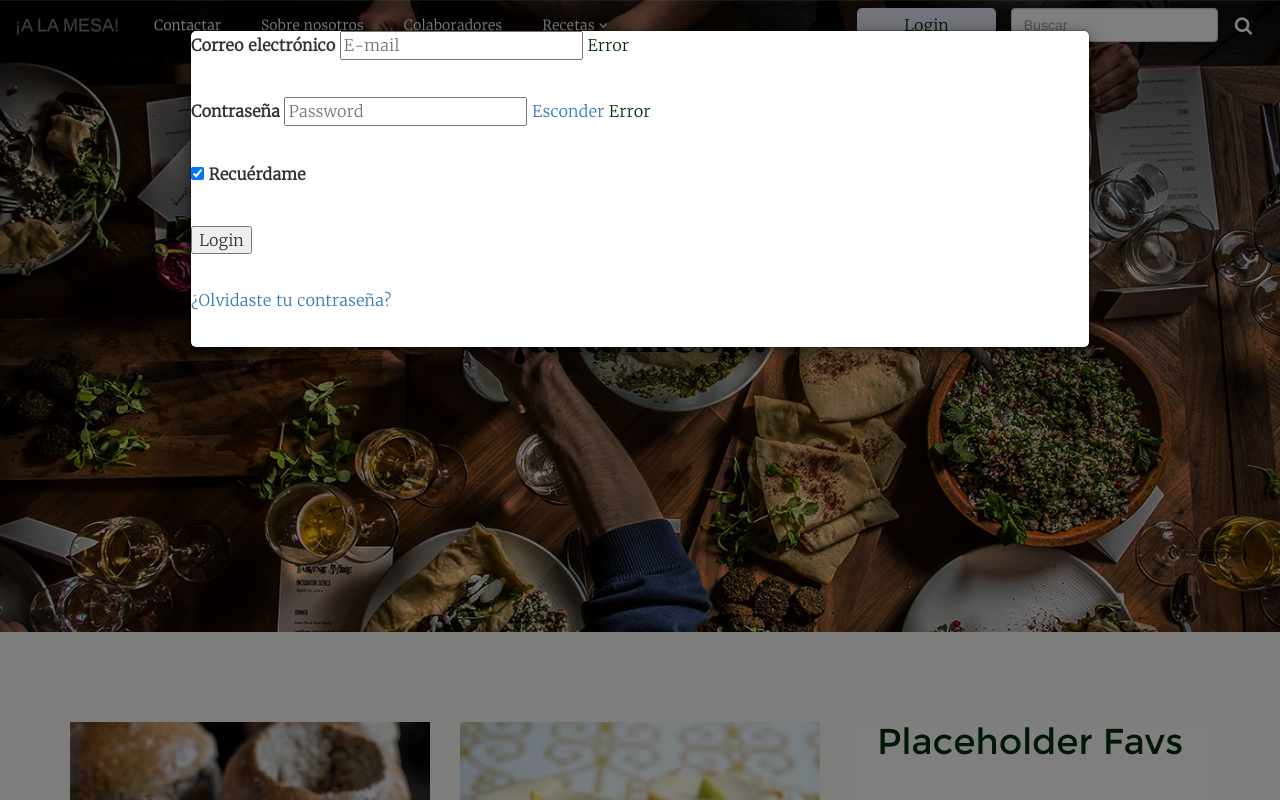
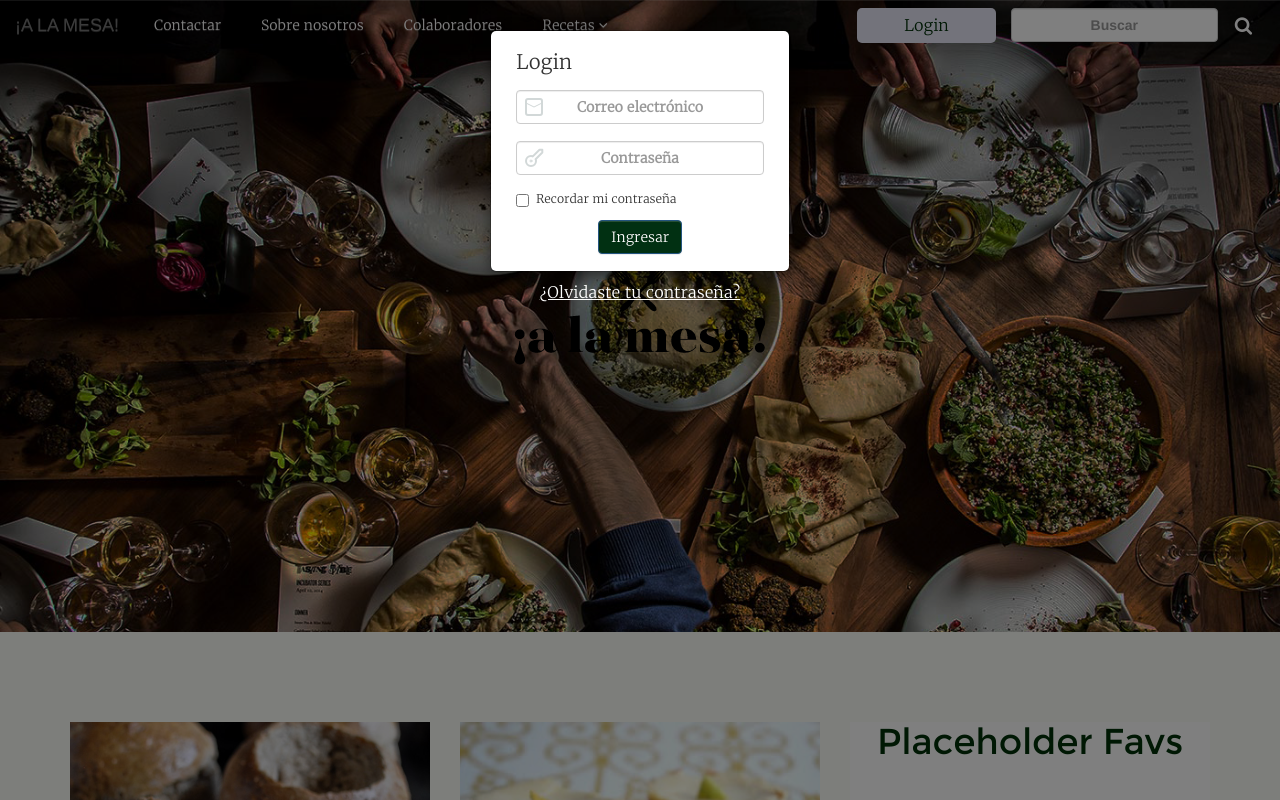
Before and after one commit to monicafp/recipe-website, a website: page public/index.html in a window 1280 px wide. Both pictures are taken after a click on the button "Login". Shown: the top 800 px of the page. Drawn offline with Linux system fonts and the light colour scheme; files whose address does not match are found by name.

Commit message:
Added login modal
* Added html and css for login modal, as well as icons used in the
modal.

```diff
--- a/public/assets/css/layout.css
+++ b/public/assets/css/layout.css
@@ -147,3 +147,67 @@ font-size: medium;
 #myModal {
   font-family: merriweather;
 }
+
+fieldset {
+  margin: 17px 10px;
+}
+
+#login-button-modal {
+  margin-bottom: 17px;
+}
+
+
+.btn-primary {
+    color: #fff;
+    background-color: #013012;
+    border-color: none;
+    background-image: none;
+  }
+
+
+.cd-form-bottom-message {
+  position: absolute;
+  width: 100%;
+  left: 0;
+  bottom: -68px;
+  text-align: center;
+  font-size: 16px;
+}
+
+.cd-form-bottom-message a {
+  color: #FFF;
+  text-decoration: underline;
+}
+
+.flex-container {
+  display: flex;
+    width: 100%;
+}
+
+#form-title {
+  font-size: 20px;
+  margin-left: 10px;
+  font-family: merriweather;
+}
+
+::-webkit-input-placeholder {
+ font-size: 14px;
+ color: #d0cdfa;
+ text-align: center;
+ font-weight: bold;
+}
+
+.form-icon {
+  position: absolute;
+    margin-top: 7px;
+    margin-left: 8px;
+  }
+
+div.checkbox {
+  margin-left: 10px;
+font-size: 12px;
+}
+
+.modal-content {
+  padding: 0 15px;
+}
--- a/public/index.html
+++ b/public/index.html
@@ -19,6 +19,49 @@
 </head>
 
 <body>
+
+  <div id="myModal" class="modal fade bs-example-modal-sm" tabindex="-1" role="dialog" aria-labelledby="myLargeModalLabel">
+    <div class="modal-dialog modal-sm">
+      <div class="modal-content">
+        <div id="modal-login">
+          <!-- log in form -->
+          <form>
+            <h2 id="form-title">Login</h2>
+            <fieldset class="form-group">
+              <!--
+              <label for="formGroupExampleInput">Example label</label>
+            -->
+            <img class="form-icon" alt=""src="assets/img/cd-icon-email.svg" alt="" />
+              <input type="text" class="form-control form-input" id="formGroupExampleInput" placeholder="Correo electrónico">
+            </fieldset>
+            <fieldset class="form-group">
+              <!--<label for="formGroupExampleInput2">Another label</label>
+              -->
+              <img class="form-icon" src="assets/img/cd-icon-password.svg" alt="" />
+              <input type="text" class="form-control form-input" id="formGroupExampleInput2" placeholder="Contraseña">
+            </fieldset>
+            <div class="checkbox">
+  <label>
+    <input type="checkbox" value="">
+    Recordar mi contraseña
+  </label>
+</div>
+            <div class="flex-container">
+              <div class="flex-item">
+            <button id="login-button-modal" type="submit" class="btn btn-primary">Ingresar</button>
+          </div>
+          </div>
+          </form>
+
+          <p class="cd-form-bottom-message"><a href="#0">¿Olvidaste tu contraseña?</a></p>
+          <!-- <a href="#0" class="cd-close-form">Close</a> -->
+        </div>
+        <!-- end login form -->
+      </div>
+    </div>
+  </div>
+
+
   <header>
     <nav id="navigation" class="navbar navbar-default navbar-fixed-top">
       <div class="container-fluid">
@@ -40,7 +83,7 @@
             <li><a href="#" id="about">Sobre nosotros</a></li>
             <li><a href="#">Colaboradores</a></li>
             <li class="dropdown">
-              <a  id="dropdown-li" href="#" class="dropdown-toggle" data-toggle="dropdown" role="button" aria-haspopup="true" aria-expanded="false">Recetas <i class="fa fa-angle-down" aria-hidden="true"></i></a>
+              <a id="dropdown-li" href="#" class="dropdown-toggle" data-toggle="dropdown" role="button" aria-haspopup="true" aria-expanded="false">Recetas <i class="fa fa-angle-down" aria-hidden="true"></i></a>
               <ul class="dropdown-menu">
                 <li><a href="#">Desayuno</a></li>
                 <li><a href="#">Almuerzo y Cena</a></li>
@@ -50,16 +93,16 @@
             </li>
           </ul>
 
-         <form class="navbar-form navbar-right" role="search">
+          <form class="navbar-form navbar-right" role="search">
             <div class="form-group">
               <input type="text" class="form-control" placeholder="Buscar">
             </div>
             <button type="submit" class="btn"><i class="fa fa-search fa-lg" aria-hidden="true"></i></button>
           </form>
 
-        <li id="login" class="nav navbar-nav navbar-right">
-          <button id="login-button" type="button" data-toggle="modal" data-target="#myModal">Login</button>
-        </li>
+          <li id="login" class="nav navbar-nav navbar-right">
+            <button id="login-button" type="button" data-toggle="modal" data-target="#myModal">Login</button>
+          </li>
 
         </div>
         <!-- /.navbar-collapse -->
@@ -70,40 +113,7 @@
 
 
 
-  <div id="myModal" class="modal fade bs-example-modal-lg" tabindex="-1" role="dialog" aria-labelledby="myLargeModalLabel">
-    <div class="modal-dialog modal-lg">
-      <div class="modal-content">
-        <div id="cd-login"> <!-- log in form -->
-  				<form class="cd-form">
-  					<p class="fieldset">
-  						<label class="image-replace cd-email" for="signin-email">Correo electrónico</label>
-  						<input class="full-width has-padding has-border" id="signin-email" type="email" placeholder="E-mail">
-  						<span class="cd-error-message">Error</span>
-  					</p>
 
-  					<p class="fieldset">
-  						<label class="image-replace cd-password" for="signin-password">Contraseña</label>
-  						<input class="full-width has-padding has-border" id="signin-password" type="text"  placeholder="Password">
-  						<a href="#0" class="hide-password">Esconder</a>
-  						<span class="cd-error-message">Error</span>
-  					</p>
-
-  					<p class="fieldset">
-  						<input type="checkbox" id="remember-me" checked>
-  						<label for="remember-me">Recuérdame</label>
-  					</p>
-
-  					<p class="fieldset">
-  						<input class="full-width" type="submit" value="Login">
-  					</p>
-  				</form>
-
-  				<p class="cd-form-bottom-message"><a href="#0">¿Olvidaste tu contraseña?</a></p>
-  				<!-- <a href="#0" class="cd-close-form">Close</a> -->
-  			</div> <!-- cd-login -->
-      </div>
-    </div>
-  </div>
 
 
 
```
Also changed, not shown: public/assets/img/cd-icon-close.svg (added), public/assets/img/cd-icon-email.svg (added), public/assets/img/cd-icon-menu.svg (added), public/assets/img/cd-icon-password.svg (added), public/assets/img/cd-icon-username.svg (added), public/assets/img/cd-logo.svg (added).
